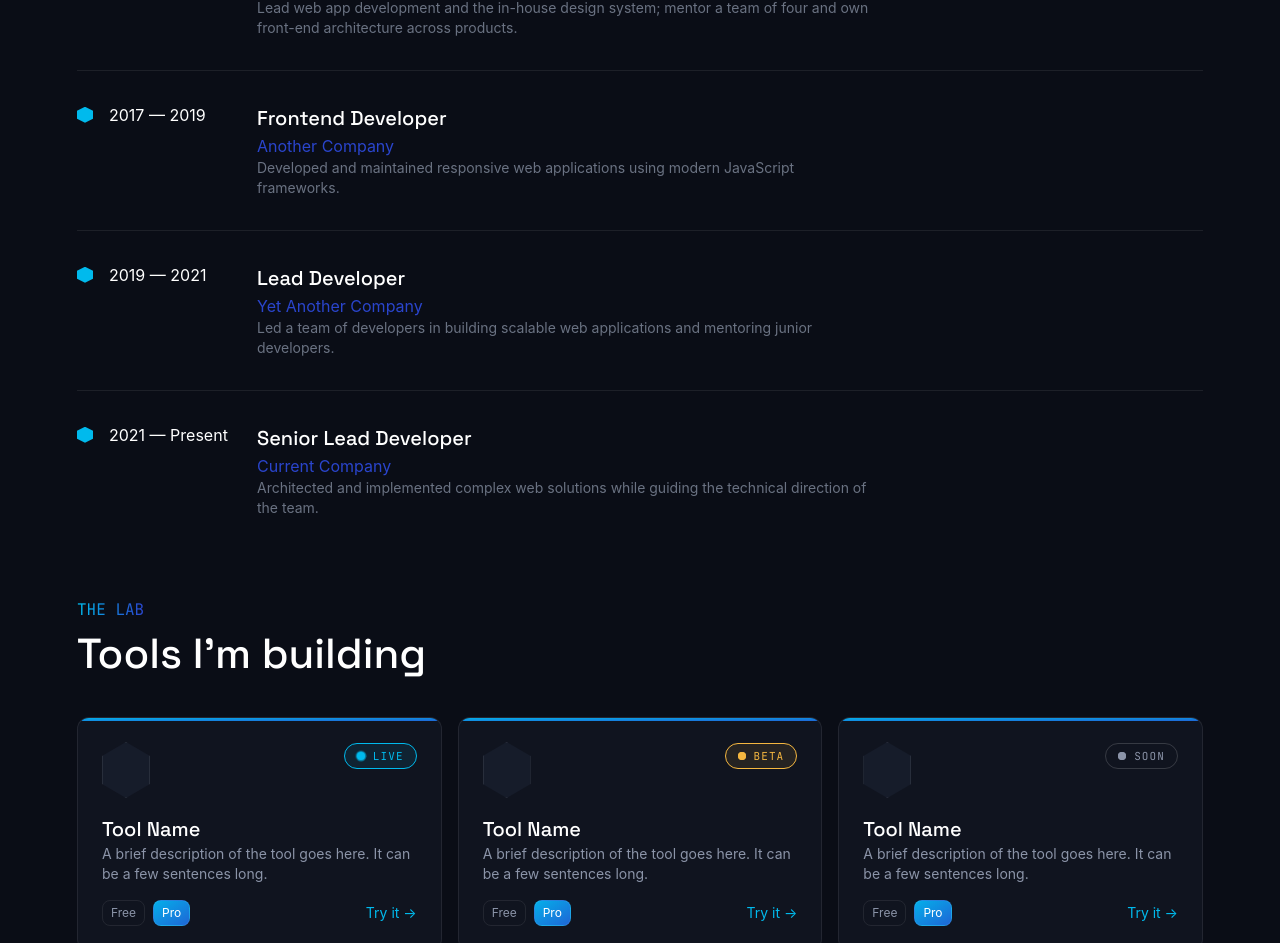
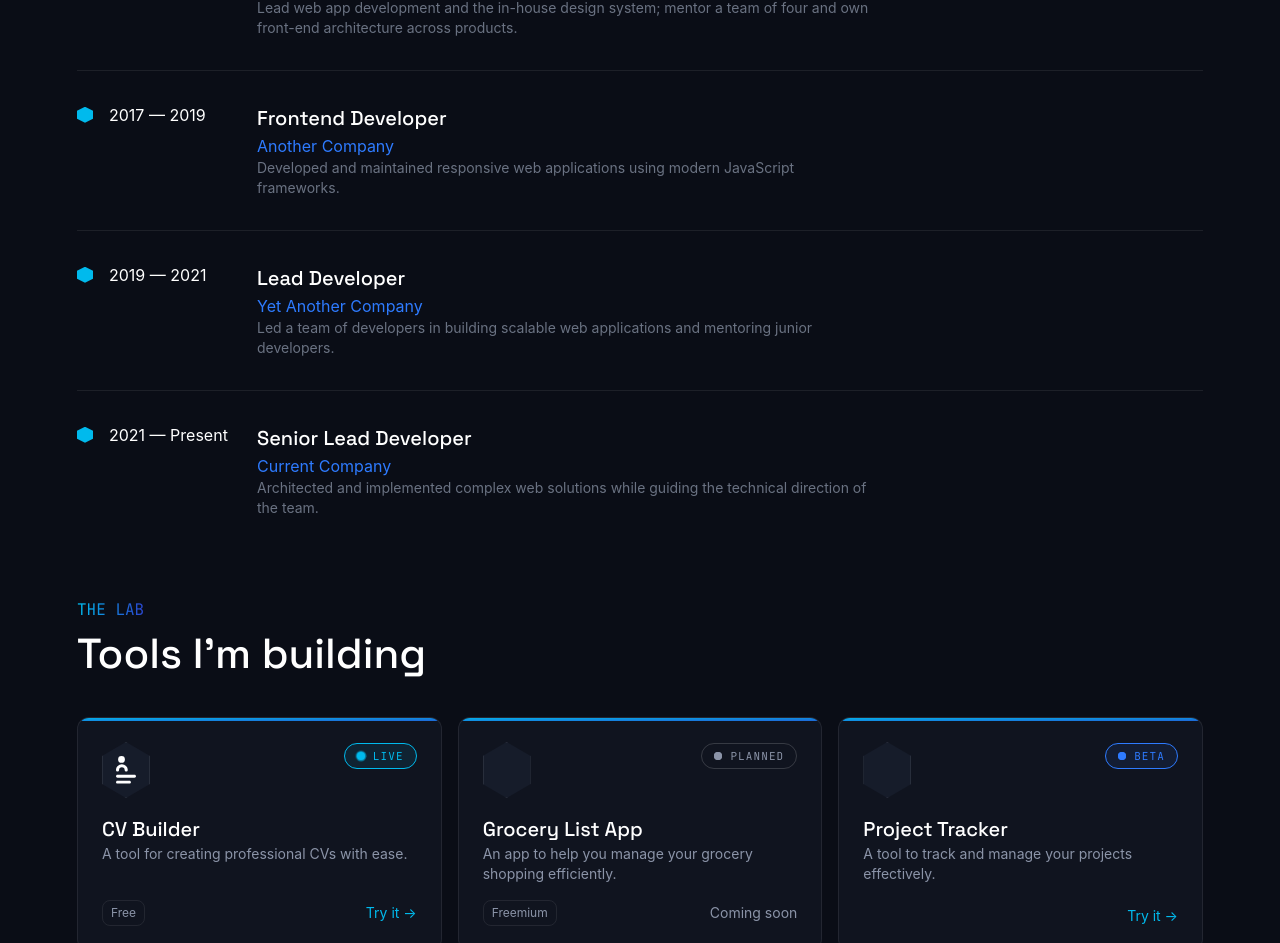
Before and after one commit to hectormerla/hecmerladev, a React (Vite) app: page / in a window 1280 px wide. Shown: the part 1857-2800 px from the top of the page. Built offline with nearby package versions, Linux system fonts and the light colour scheme.

Commit message:
Improving ToolCards styles and StatusBadge

```diff
--- a/src/App.tsx
+++ b/src/App.tsx
@@ -8,6 +8,7 @@ import LandingSection from "./components/LandingSection"
 import SectionSubtitle from "./components/SectionSubtitle"
 import ToolCard from "./components/ToolCard"
 import WorkCard from "./components/WorkCard"
+import cvBuilder from "./assets/cv_builder.svg"
 
 function App() {
   // const [count, setCount] = useState(0)
@@ -81,9 +82,26 @@ function App() {
         <SectionSubtitle>The Lab</SectionSubtitle>
         <h2>Tools I'm building</h2>
         <div className="w-full grid grid-cols-1 gap-4 md:grid-cols-2 lg:grid-cols-3 my-8">
-          <ToolCard variant="live" />
-          <ToolCard variant="beta" />
-          <ToolCard variant="soon" />
+          <ToolCard
+            variant="live"
+            icon={<img src={cvBuilder} alt="CV Builder" width="36" />}
+            toolName="CV Builder"
+            description="A tool for creating professional CVs with ease."
+            isFree
+          />
+          <ToolCard
+            variant="planned"
+            // icon={<img src="" alt="Grocery List App" width="36" />}
+            toolName="Grocery List App"
+            description="An app to help you manage your grocery shopping efficiently."
+            isFreemium
+          />
+          <ToolCard
+            variant="beta"
+            // icon={<img src="" alt="Project Tracker" width="36" />}
+            toolName="Project Tracker"
+            description="A tool to track and manage your projects effectively."
+          />
         </div>
       </LandingSection>
     </div>
--- a/src/components/IconHexagon.tsx
+++ b/src/components/IconHexagon.tsx
@@ -1,8 +1,16 @@
-const IconHexagon = ({ className }: { className?: string }) => {
+const IconHexagon = ({
+  className,
+  children,
+}: {
+  className?: string
+  children?: React.ReactNode
+}) => {
   return (
     <div
-      className={`w-16 h-18  border border-line clip-hexagon ${className}`}
-    ></div>
+      className={`flex items-center justify-center w-16 h-18  border border-line clip-hexagon ${className}`}
+    >
+      {children}
+    </div>
   )
 }
 
--- a/src/components/StatusBadge.tsx
+++ b/src/components/StatusBadge.tsx
@@ -1,35 +1,43 @@
+import { BADGE_VARIANTS } from "../constants"
+
 const VariantStyles: { [key: string]: { icon: string; badge: string } } = {
   default: {
     icon: "bg-primary",
     badge: "border border-line bg-bg2 text-dim",
   },
+  planned: {
+    icon: "bg-dim",
+    badge: "border border-line2 bg-dim/0 text-dim",
+  },
+  building: {
+    icon: "bg-tertiary",
+    badge: "border border-tertiary bg-tertiary/9 text-tertiary",
+  },
+  beta: {
+    icon: "bg-ac",
+    badge: "border border-ac bg-ac/9 text-ac",
+  },
   live: {
     icon: "bg-primary",
     badge: "border border-primary bg-primary/9 text-primary",
   },
-  beta: {
-    icon: "bg-tertiary",
-    badge: "border border-tertiary bg-tertiary/9 text-tertiary",
-  },
-  soon: {
-    icon: "bg-dim",
-    badge: "border border-line2 bg-dim/0 text-dim",
-  },
 }
+
+export type BadgeVariant = "default" | "planned" | "building" | "beta" | "live"
 
 const StatusBadge = ({
   children,
-  variant = "default",
+  variant = BADGE_VARIANTS.default,
 }: {
   children: React.ReactNode
-  variant?: "default" | "live" | "beta" | "soon"
+  variant?: BadgeVariant
 }) => {
   return (
     <div
       className={`flex items-center justify-start gap-2 py-1 px-3 mb-7 border rounded-full ${VariantStyles[variant].badge}`}
     >
       <div
-        className={`absolute w-2 h-2 rounded-full ${VariantStyles[variant].icon} ${variant === "default" || variant === "live" ? "animate-ping" : ""}`}
+        className={`absolute w-2 h-2 rounded-full ${VariantStyles[variant].icon} ${variant === BADGE_VARIANTS.default || variant === BADGE_VARIANTS.live ? "animate-ping" : ""}`}
       ></div>
       <div
         className={`w-2 h-2 rounded-full ${VariantStyles[variant].icon}`}
--- a/src/components/ToolCard.tsx
+++ b/src/components/ToolCard.tsx
@@ -1,38 +1,65 @@
+import { BADGE_VARIANTS } from "../constants"
 import IconHexagon from "./IconHexagon"
-import StatusBadge from "./StatusBadge"
+import StatusBadge, { type BadgeVariant } from "./StatusBadge"
 import ToolBadge from "./ToolBadge"
 
 const ToolCard = ({
   variant = "default",
+  icon,
+  toolName = "Tool Name",
+  description = "A brief description of the tool goes here. It can be a few sentences long.",
+  isFree = false,
+  isFreemium = false,
+  isPro = false,
+  appUrl = "",
 }: {
-  variant?: "default" | "live" | "beta" | "soon"
+  variant?: BadgeVariant
+  icon?: React.ReactNode
+  toolName: string
+  description: string
+  isFree?: boolean
+  isFreemium?: boolean
+  isPro?: boolean
+  appUrl?: string
 }) => {
+  const handleClick = () => {
+    if (
+      appUrl &&
+      (variant === BADGE_VARIANTS.live || variant === BADGE_VARIANTS.beta)
+    ) {
+      window.open(appUrl, "_blank")
+    }
+  }
+
   return (
     <div
-      className={`relative flex flex-col w-full gap-4 p-6 bg-bg2 border border-line rounded-xl overflow-hidden ${variant === "live" ? "cursor-pointer" : ""} z-1`}
+      className={`relative flex flex-col w-full gap-4 p-6 bg-bg2 border border-line rounded-xl overflow-hidden ${variant === BADGE_VARIANTS.live || variant === BADGE_VARIANTS.beta ? "cursor-pointer" : ""} z-1`}
+      onClick={handleClick}
     >
       <div className="absolute top-0 left-0 right-0 h-[3px] bg-gradient-brand"></div>
       <div className="flex justify-between items-center">
-        <IconHexagon className="bg-bg3 w-12! h-14!" />
+        <IconHexagon className="bg-bg3 w-12! h-14!">{icon}</IconHexagon>
         <StatusBadge variant={variant}>
           {variant.charAt(0).toUpperCase() + variant.slice(1)}
         </StatusBadge>
       </div>
 
       <div>
-        <h3>Tool Name</h3>
-        <p className="text-sm text-dim">
-          A brief description of the tool goes here. It can be a few sentences
-          long.
-        </p>
+        <h3>{toolName}</h3>
+        <p className="text-sm text-dim">{description}</p>
       </div>
 
-      <div className="flex justify-start gap-2 items-center">
-        <ToolBadge>Free</ToolBadge>
-        <ToolBadge isActive>Pro</ToolBadge>
-        <a href="#" className="ml-auto text-sm text-primary hover:underline">
-          Try it →
-        </a>
+      <div className="flex justify-start gap-2 items-center mt-auto">
+        {isFree && <ToolBadge>Free</ToolBadge>}
+        {isFreemium && <ToolBadge>Freemium</ToolBadge>}
+        {isPro && <ToolBadge isActive>Pro</ToolBadge>}
+        {variant === BADGE_VARIANTS.live || variant === BADGE_VARIANTS.beta ? (
+          <span className="ml-auto text-sm text-primary hover:underline">
+            Try it →
+          </span>
+        ) : (
+          <span className="ml-auto text-sm text-dim">Coming soon</span>
+        )}
       </div>
     </div>
   )
--- /dev/null
+++ b/src/constants.ts
@@ -0,0 +1,9 @@
+import type { BadgeVariant } from "./components/StatusBadge"
+
+export const BADGE_VARIANTS: { [key in BadgeVariant]: BadgeVariant } = {
+  default: "default",
+  planned: "planned",
+  building: "building",
+  beta: "beta",
+  live: "live",
+}
--- a/src/index.css
+++ b/src/index.css
@@ -16,7 +16,7 @@
   --color-line2: light-dark(rgba(12, 20, 40, 0.18), rgba(255, 255, 255, 0.16));
   --color-tx: light-dark(#0f1626, #e9edf6);
   --color-dim: light-dark(#586079, #8b94a8);
-  --color-ac: light-dark(#1f6bff, #2a45cd);
+  --color-ac: light-dark(#1f6bff, #2e7bff);
   --color-ac2: light-dark(#0aa0c4, #00baed);
   --color-glow: light-dark(rgba(31, 107, 255, 0.16), rgba(46, 123, 255, 0.3));
   --color-shadow:
```
Also changed, not shown: src/assets/cv_builder.svg (added).
